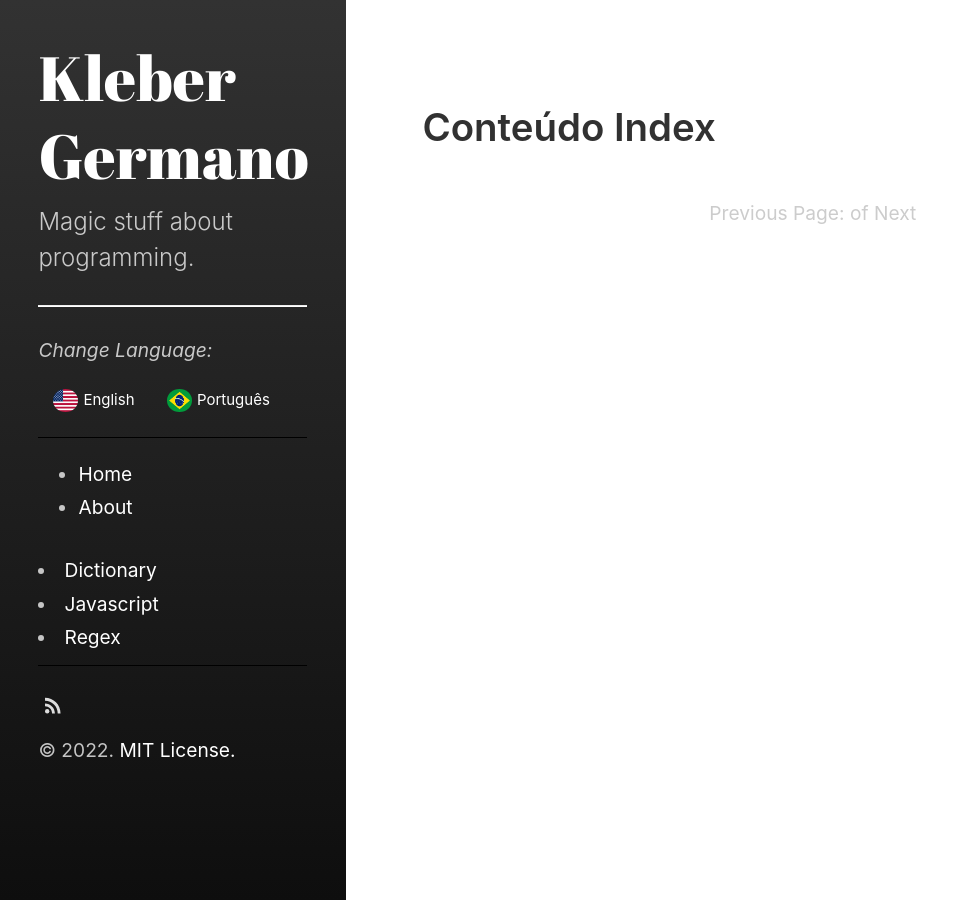
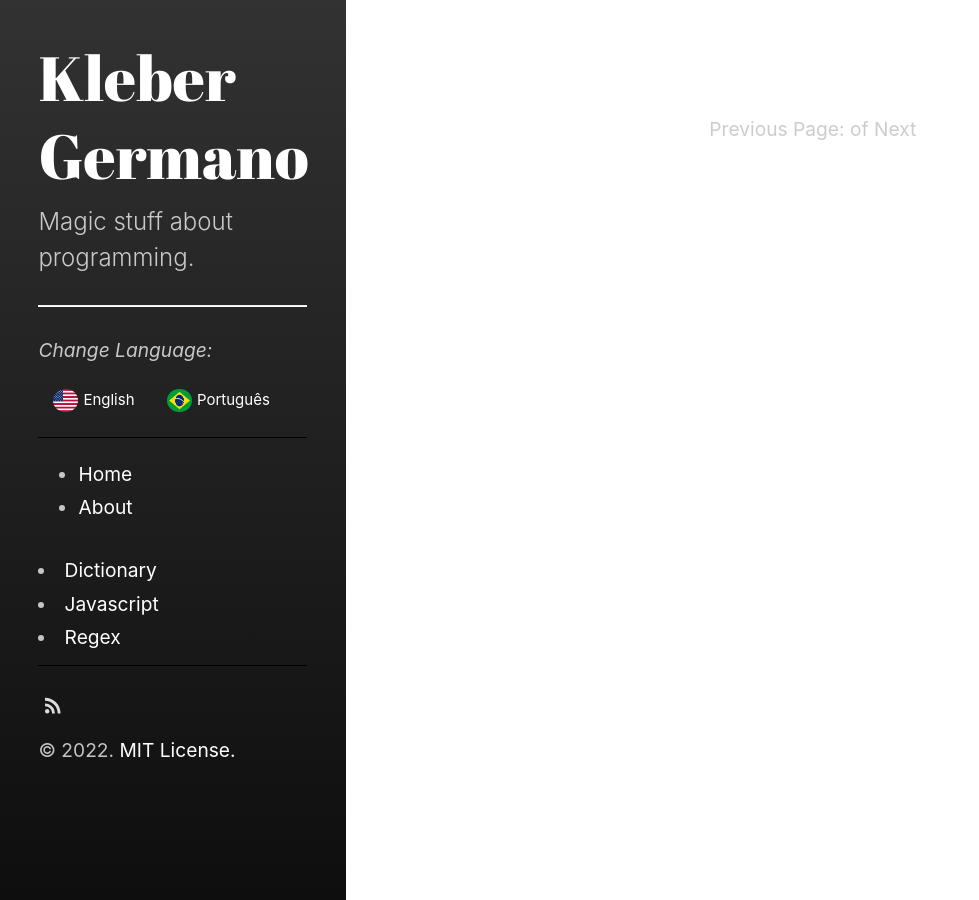
Before and after one commit to klebergermano/klebergermano.github.io, a Jekyll site: the page built from en/index.html, in a window 1280 px wide. Shown: the whole page, without its empty margins (0-979 px from the left). Built offline with Jekyll 4.4.1, drawn with Linux system fonts in a browser that asks for light colours.

```diff
--- a/_layouts/index.html
+++ b/_layouts/index.html
@@ -5,8 +5,6 @@ pagination:
 ---
 
 <div class="content">
-  <h1>Conteúdo Index</h1>
-<!--------------------------------------------------------------------------->
 
 <!-- This loops through the paginated posts -->
 <arti class="bg_posts_excerpt">
```
Also changed, not shown: 3 other files.
